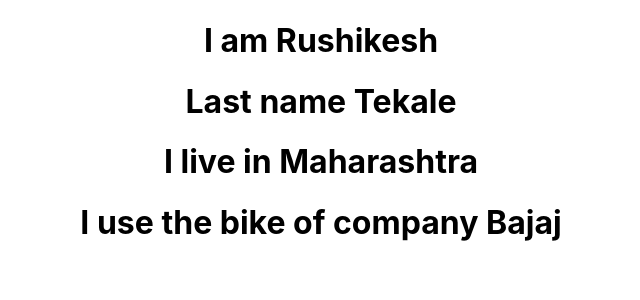
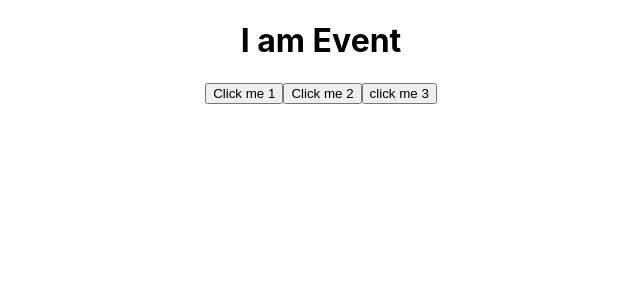
Before and after one commit to RushikeshTekale66/React-Important-Concept, a React (Create React App) app: page / in a window 1280 px wide. Shown: the top 300 px of the page, without its empty margins (319-959 px from the left). Built offline with nearby package versions, Linux system fonts and the light colour scheme.

Commit message:
All onclick event in react.js

```diff
--- a/src/App.js
+++ b/src/App.js
@@ -1,16 +1,11 @@
 import './App.css';
-import Props from './Component/Props'
+import Event from './Component/Event';
 
 function App() {
-  const state = "Maharashtra";
-  let bike = {
-    company:"Bajaj",
-    model:"Pulser",
-    price:1.5
-  }
+
   return (
     <div className="App">
-      <Props name = "Rushikesh" lname = "Tekale" state = {state} company = {bike}/>
+      <Event/>
     </div>
   );
 }
--- /dev/null
+++ b/src/Component/Event.js
@@ -0,0 +1,26 @@
+import React from 'react';
+
+export default function Event(){
+    function shoot1 (){
+        alert("shoot 1")
+    }
+    function shoot2(a){
+        alert(a);
+    }
+    function shoot3(a, b){
+        alert(a + b.type);
+    }
+    return(
+        <div>
+            <h1>I am Event</h1>
+            {/* Normal onClick Event */}
+            <button type='button' onClick={shoot1}>Click me 1</button>
+
+            {/* Argument passing onclick event */}
+            <button type='button' onClick={()=>shoot2("Shoot 2")}>Click me 2</button>
+
+            {/* Sending the event object manualy */}
+            <button onClick={(event)=>shoot3("shoot3", event)}>click me 3</button>
+        </div>
+    )
+}
--- a/src/Component/Props.js
+++ /dev/null
@@ -1,12 +0,0 @@
-import React from "react";
-
-export default function Props (props){
-    return (
-        <div>
-            <h1>I am {props.name}</h1>
-            <h1>Last name {props.lname}</h1>
-            <h1>I live in {props.state}</h1>
-            <h1>I use the bike of company {props.company.company}</h1>
-        </div>
-    )
-}
```
